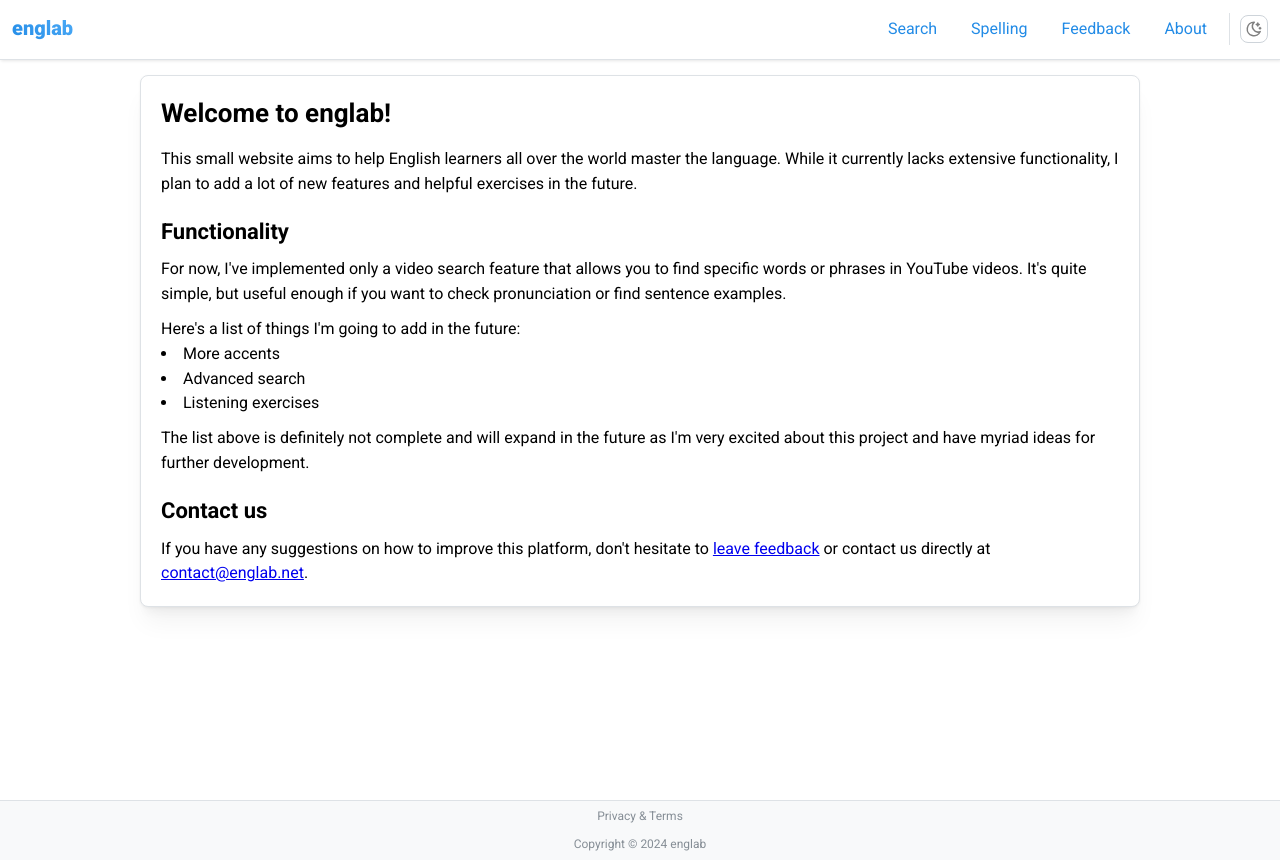
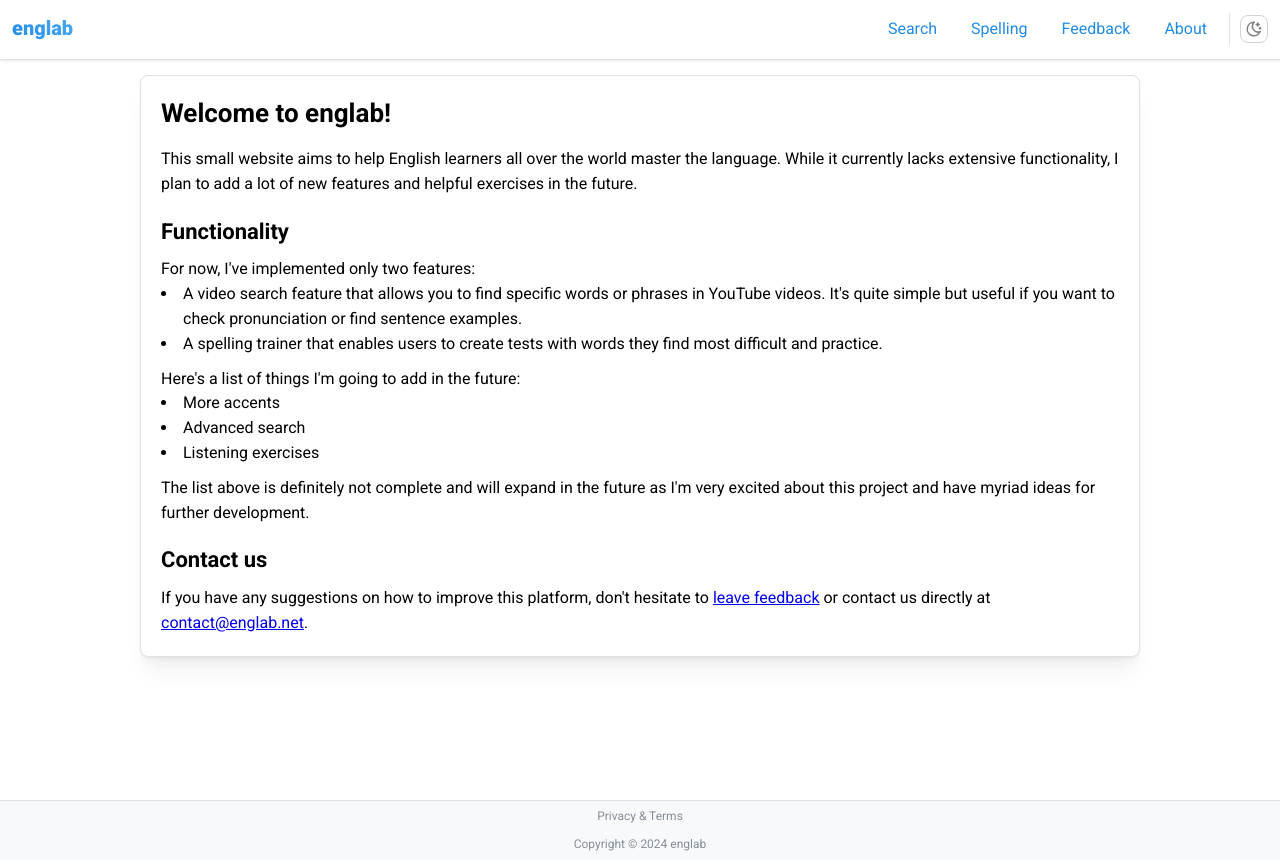
Before and after one commit to englabnet/website, a React (Vite) app: page /about in a window 1280 px wide. Built offline with nearby package versions, Linux system fonts and the light colour scheme; a web font is replaced by a local one; what axios-retry, react-google-recaptcha-v3 would draw is missing.

Commit message:
updated the about page

```diff
--- a/src/pages/AboutPage.jsx
+++ b/src/pages/AboutPage.jsx
@@ -16,9 +16,17 @@ function AboutPage() {
       <Title order={3}>Functionality</Title>
       <Space h="xs" />
       <Text>
-        For now, I&apos;ve implemented only a video search feature that allows you to find specific words or phrases in YouTube videos.
-        It&apos;s quite simple, but useful enough if you want to check pronunciation or find sentence examples.
+        For now, I&apos;ve implemented only two features:
       </Text>
+      <List>
+        <List.Item>
+          A video search feature that allows you to find specific words or phrases in YouTube videos.
+          It&apos;s quite simple but useful if you want to check pronunciation or find sentence examples.
+        </List.Item>
+        <List.Item>
+          A spelling trainer that enables users to create tests with words they find most difficult and practice.
+        </List.Item>
+      </List>
       <Space h="xs" />
       <Text>
         Here&apos;s a list of things I&apos;m going to add in the future:
```
